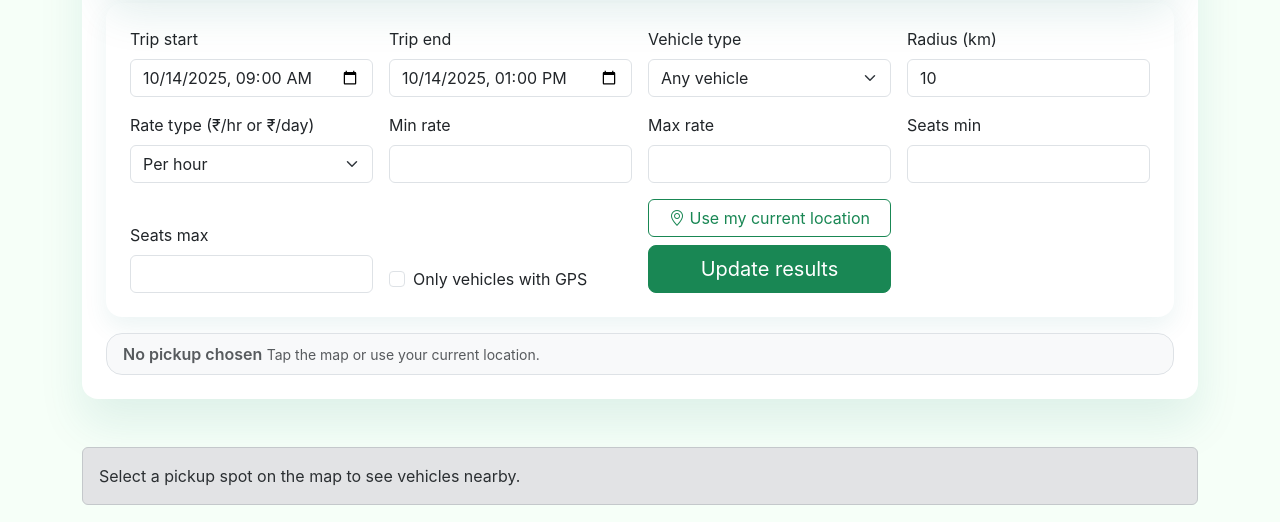
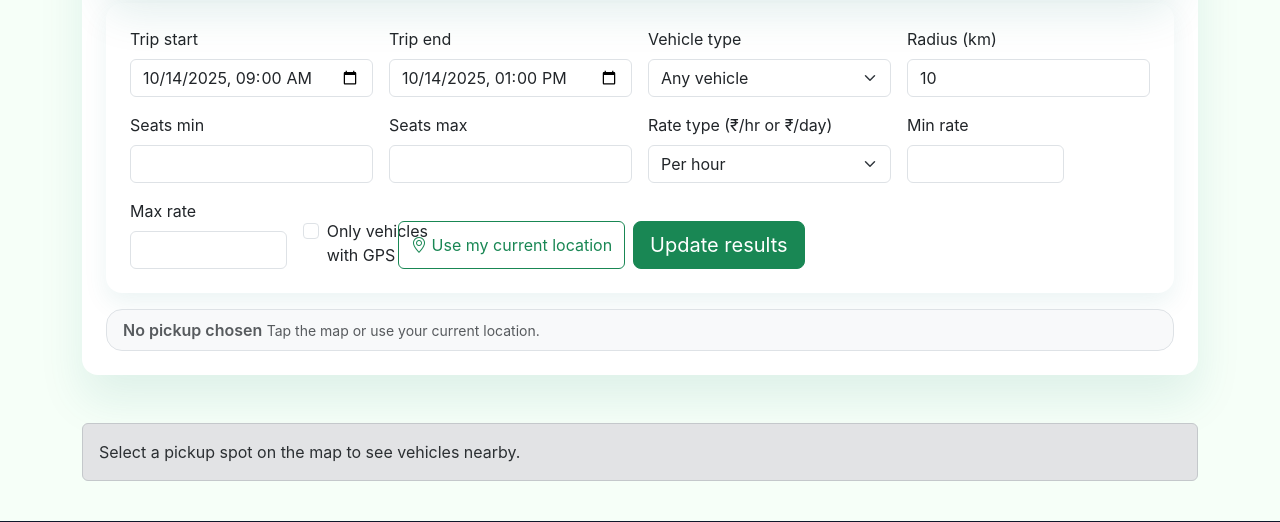
Before and after one commit to durlavdhadumia-beginner/Self-drive, a Flask app: page /search in a window 1280 px wide. Shown: the part 704-1226 px from the top of the page. Run offline with Flask 3, Linux system fonts and the light colour scheme; data that the repository does not hold is empty.

Commit message:
Reflow search filters into target rows

```diff
--- a/templates/search.html
+++ b/templates/search.html
@@ -130,21 +130,8 @@
                                     <label class="form-label" for="radius">Radius (km)</label>
                                     <input type="number" class="form-control" name="radius" id="radius" min="1" max="200" step="1" value="{{ radius or 10 }}">
                                 </div>
-                                <div class="col-lg-3 col-md-6">
-                                    <label class="form-label" for="price_unit">Rate type (&#8377;/hr or &#8377;/day)</label>
-                                    <select class="form-select" id="price_unit" name="price_unit">
-                                        <option value="hour" {% if filters.price_unit == 'hour' %}selected{% endif %}>Per hour</option>
-                                        <option value="day" {% if filters.price_unit == 'day' %}selected{% endif %}>Per day</option>
-                                    </select>
-                                </div>
-                                <div class="col-lg-3 col-md-6">
-                                    <label class="form-label" for="price_min">Min rate</label>
-                                    <input type="number" class="form-control" name="price_min" id="price_min" value="{{ filters.price_min if filters.price_min is not none else '' }}" min="0" step="50">
-                                </div>
-                                <div class="col-lg-3 col-md-6">
-                                    <label class="form-label" for="price_max">Max rate</label>
-                                    <input type="number" class="form-control" name="price_max" id="price_max" value="{{ filters.price_max if filters.price_max is not none else '' }}" min="0" step="50">
-                                </div>
+                            </div>
+                            <div class="row g-3 align-items-end mt-0">
                                 <div class="col-lg-3 col-md-6">
                                     <label class="form-label" for="seat_min">Seats min</label>
                                     <input type="number" class="form-control" id="seat_min" name="seat_min" value="{{ filters.seat_min if filters.seat_min is not none else '' }}" min="2" max="12">
@@ -153,15 +140,30 @@
                                     <label class="form-label" for="seat_max">Seats max</label>
                                     <input type="number" class="form-control" id="seat_max" name="seat_max" value="{{ filters.seat_max if filters.seat_max is not none else '' }}" min="2" max="12">
                                 </div>
-                                <div class="col-lg-3 col-md-6 d-flex align-items-center">
+                                <div class="col-lg-3 col-md-6">
+                                    <label class="form-label" for="price_unit">Rate type (&#8377;/hr or &#8377;/day)</label>
+                                    <select class="form-select" id="price_unit" name="price_unit">
+                                        <option value="hour" {% if filters.price_unit == 'hour' %}selected{% endif %}>Per hour</option>
+                                        <option value="day" {% if filters.price_unit == 'day' %}selected{% endif %}>Per day</option>
+                                    </select>
+                                </div>
+                                <div class="col-lg-2 col-md-4">
+                                    <label class="form-label" for="price_min">Min rate</label>
+                                    <input type="number" class="form-control" name="price_min" id="price_min" value="{{ filters.price_min if filters.price_min is not none else '' }}" min="0" step="50">
+                                </div>
+                                <div class="col-lg-2 col-md-4">
+                                    <label class="form-label" for="price_max">Max rate</label>
+                                    <input type="number" class="form-control" name="price_max" id="price_max" value="{{ filters.price_max if filters.price_max is not none else '' }}" min="0" step="50">
+                                </div>
+                                <div class="col-lg-2 col-md-4 d-flex align-items-center">
                                     <div class="form-check">
                                         <input class="form-check-input" type="checkbox" id="require_gps" name="require_gps" value="on" {% if filters.require_gps %}checked{% endif %}>
                                         <label class="form-check-label" for="require_gps">Only vehicles with GPS</label>
                                     </div>
                                 </div>
-                                <div class="col-lg-3 col-md-6 d-grid gap-2">
-                                    <button type="button" class="btn btn-outline-success" id="use-location"><i class="bi bi-geo-alt"></i> Use my current location</button>
-                                    <button type="submit" class="btn btn-success btn-lg">Update results</button>
+                                <div class="col-lg-4 col-md-6 d-grid d-lg-flex gap-2 justify-content-lg-end">
+                                    <button type="button" class="btn btn-outline-success flex-lg-shrink-0" id="use-location"><i class="bi bi-geo-alt"></i> Use my current location</button>
+                                    <button type="submit" class="btn btn-success btn-lg flex-lg-shrink-0">Update results</button>
                                 </div>
                             </div>
                         </div>
```
